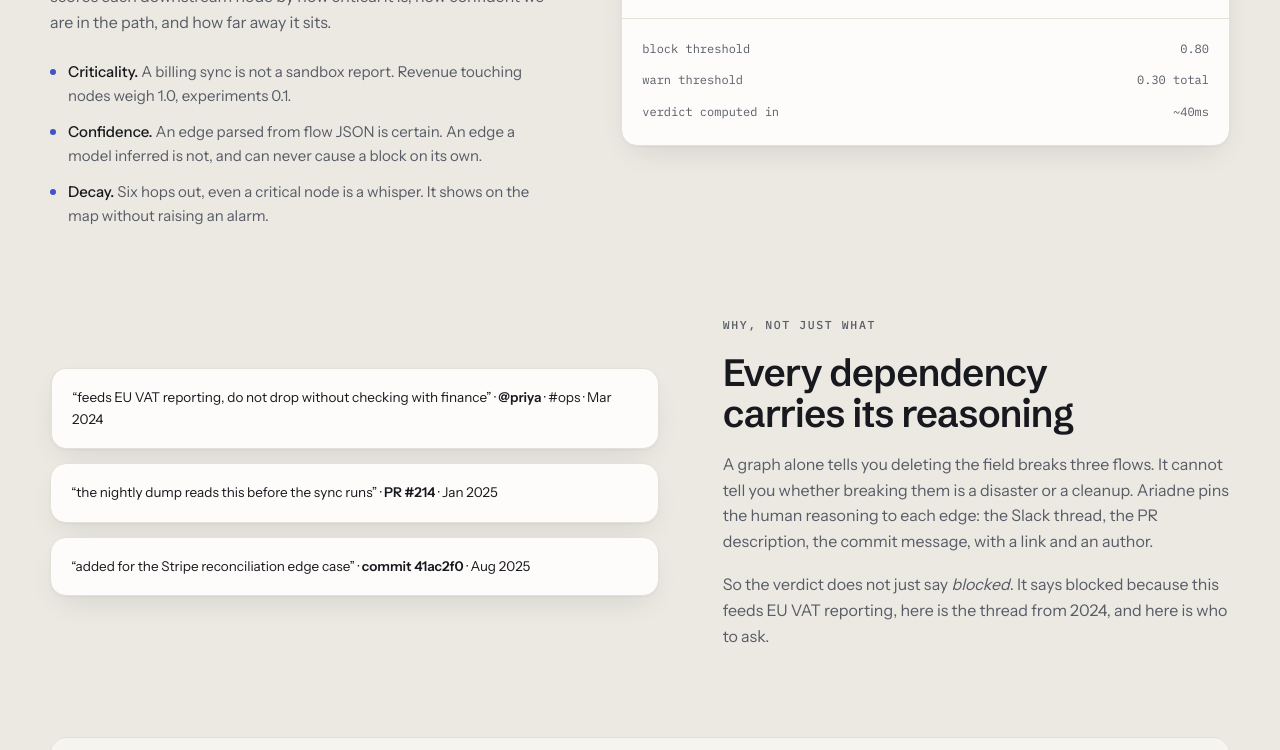
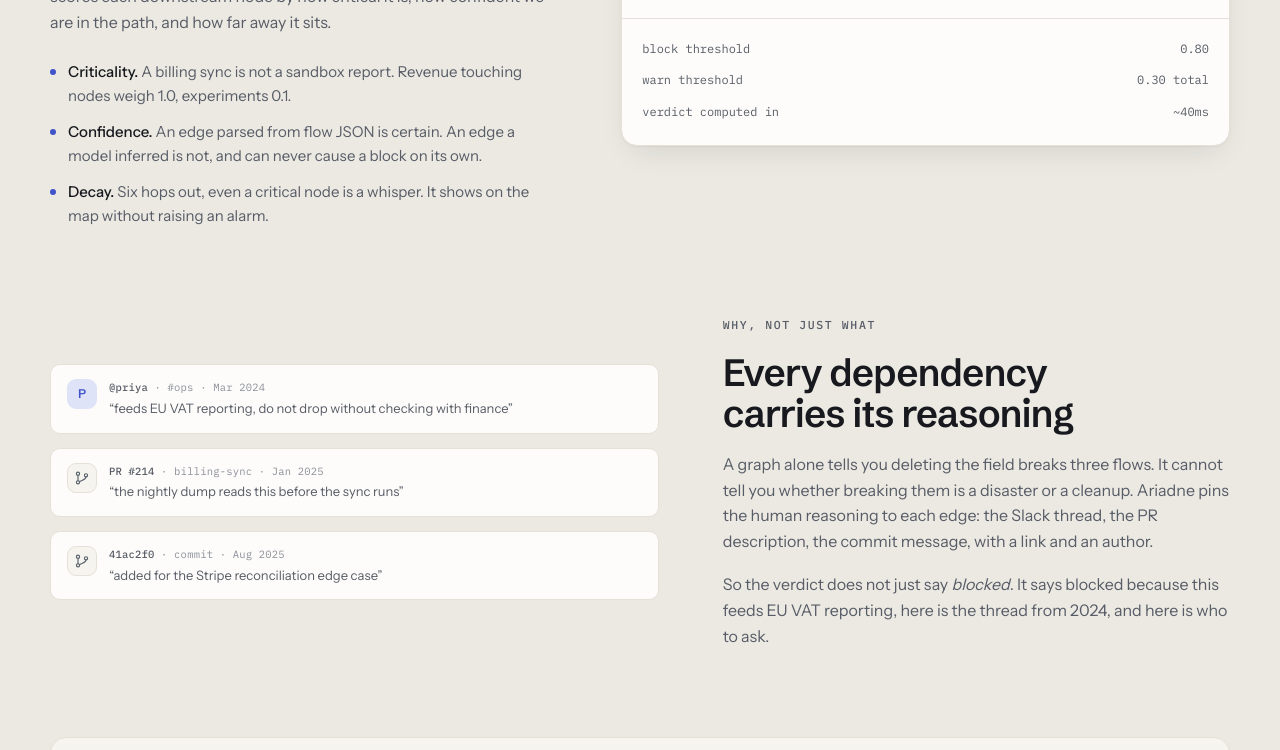
Before and after one commit to ashtonmths/Sarvam, a Next.js app in the folder apps/web/: page /product/blast-radius in a window 1280 px wide. Shown: the part 1173-1923 px from the top of the page. Built offline with nearby package versions, Linux system fonts and the light colour scheme.

Commit message:
use the message style across landing and blast radius

```diff
--- a/apps/web/app/product/blast-radius/page.tsx
+++ b/apps/web/app/product/blast-radius/page.tsx
@@ -1,6 +1,6 @@
 import type { Metadata } from "next";
 import { FeaturePage, FeatureRow } from "../../../components/feature-page";
-import { ChangeCard, VerdictCard } from "../../../components/product-cards";
+import { ChangeCard, Msg, VerdictCard } from "../../../components/product-cards";
 
 export const metadata: Metadata = {
   title: "Blast radius",
@@ -22,6 +22,7 @@ export default function BlastRadiusPage() {
             gap: 24,
             width: "100%",
             maxWidth: 820,
+            alignItems: "start",
           }}
         >
           <ChangeCard />
@@ -114,18 +115,16 @@ export default function BlastRadiusPage() {
         }
         visual={
           <div style={{ display: "flex", flexDirection: "column", gap: 14 }}>
-            <blockquote className="pcard rationale-quote" style={{ margin: 0, borderLeftWidth: 2 }}>
+            <Msg author="@priya" meta="#ops · Mar 2024">
               &ldquo;feeds EU VAT reporting, do not drop without checking with
-              finance&rdquo; · <strong>@priya</strong> · #ops · Mar 2024
-            </blockquote>
-            <blockquote className="pcard rationale-quote" style={{ margin: 0 }}>
-              &ldquo;the nightly dump reads this before the sync runs&rdquo; ·{" "}
-              <strong>PR #214</strong> · Jan 2025
-            </blockquote>
-            <blockquote className="pcard rationale-quote" style={{ margin: 0 }}>
-              &ldquo;added for the Stripe reconciliation edge case&rdquo; ·{" "}
-              <strong>commit 41ac2f0</strong> · Aug 2025
-            </blockquote>
+              finance&rdquo;
+            </Msg>
+            <Msg source="code" author="PR #214" meta="billing-sync · Jan 2025">
+              &ldquo;the nightly dump reads this before the sync runs&rdquo;
+            </Msg>
+            <Msg source="code" author="41ac2f0" meta="commit · Aug 2025">
+              &ldquo;added for the Stripe reconciliation edge case&rdquo;
+            </Msg>
           </div>
         }
       />
```
Also changed, not shown: apps/web/app/page.tsx (+4 -6 lines).
